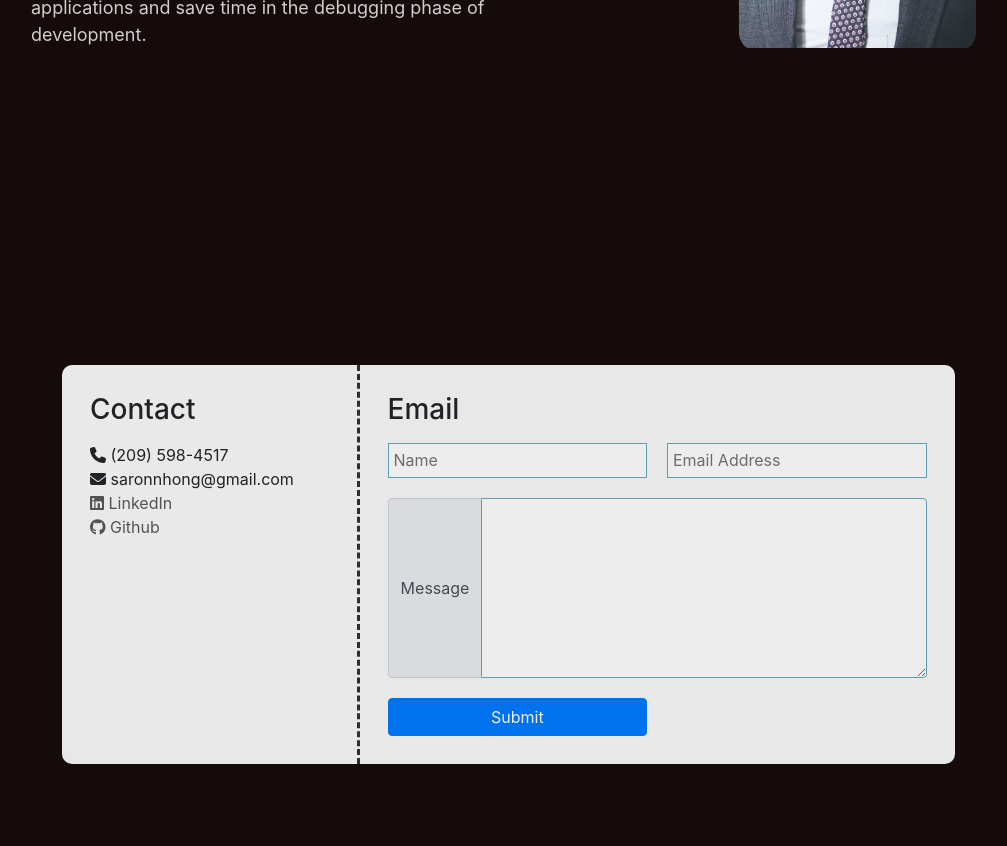
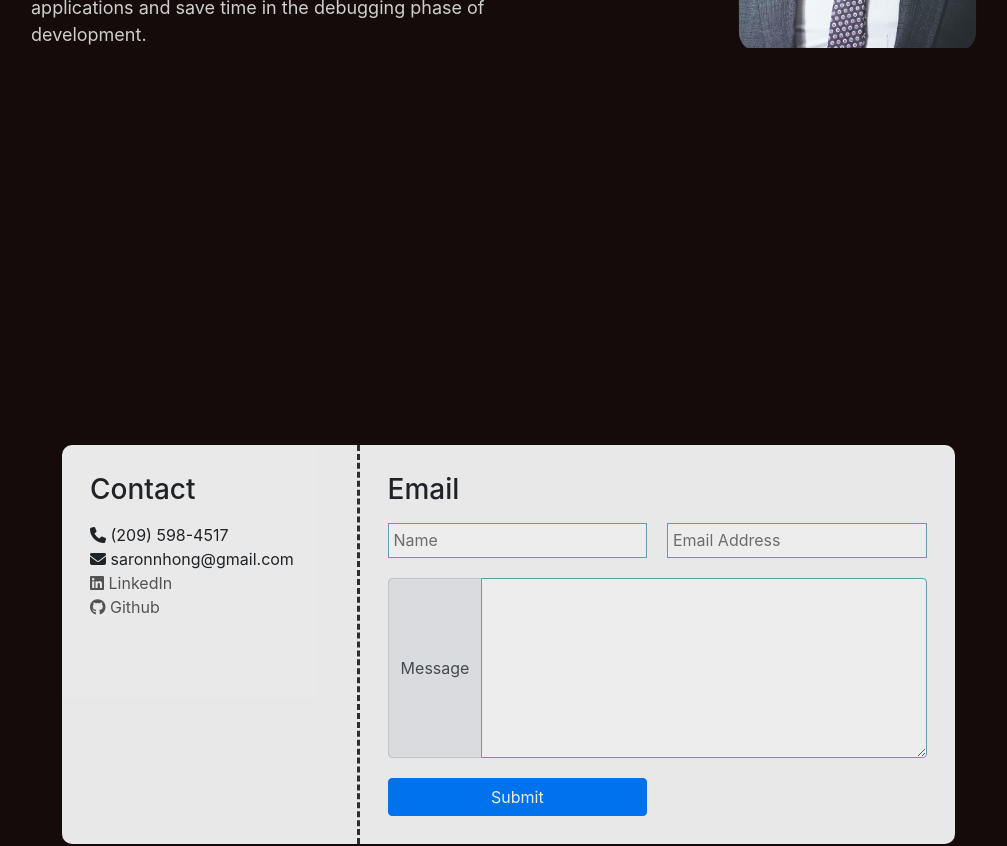
Before and after one commit to saronnhong/react-portfolio, a React (Create React App) app in the folder client/: page /react-portfolio/portfolio in a window 1280 px wide. Shown: the part 1334-2180 px from the top of the page, without its empty margins (39-1046 px from the left). Built offline with nearby package versions, Linux system fonts and the light colour scheme.

Commit message:
fix issue with contact screen going behind navbar

```diff
--- a/client/src/App.css
+++ b/client/src/App.css
@@ -131,6 +131,10 @@ a:hover {
   text-decoration: none;
 }
 
+#contact{
+  height: 5em;
+}
+
 @media only screen and (max-width: 700px) {
   .nameText {
     font-size: 30px;
--- a/client/src/components/Contact/style.css
+++ b/client/src/components/Contact/style.css
@@ -27,7 +27,7 @@
     margin-left:auto;
     margin-right:auto;
     padding:1em;
-    margin-bottom: 10em;
+    margin-bottom: 15em;
     opacity: .93;
 
 
```
